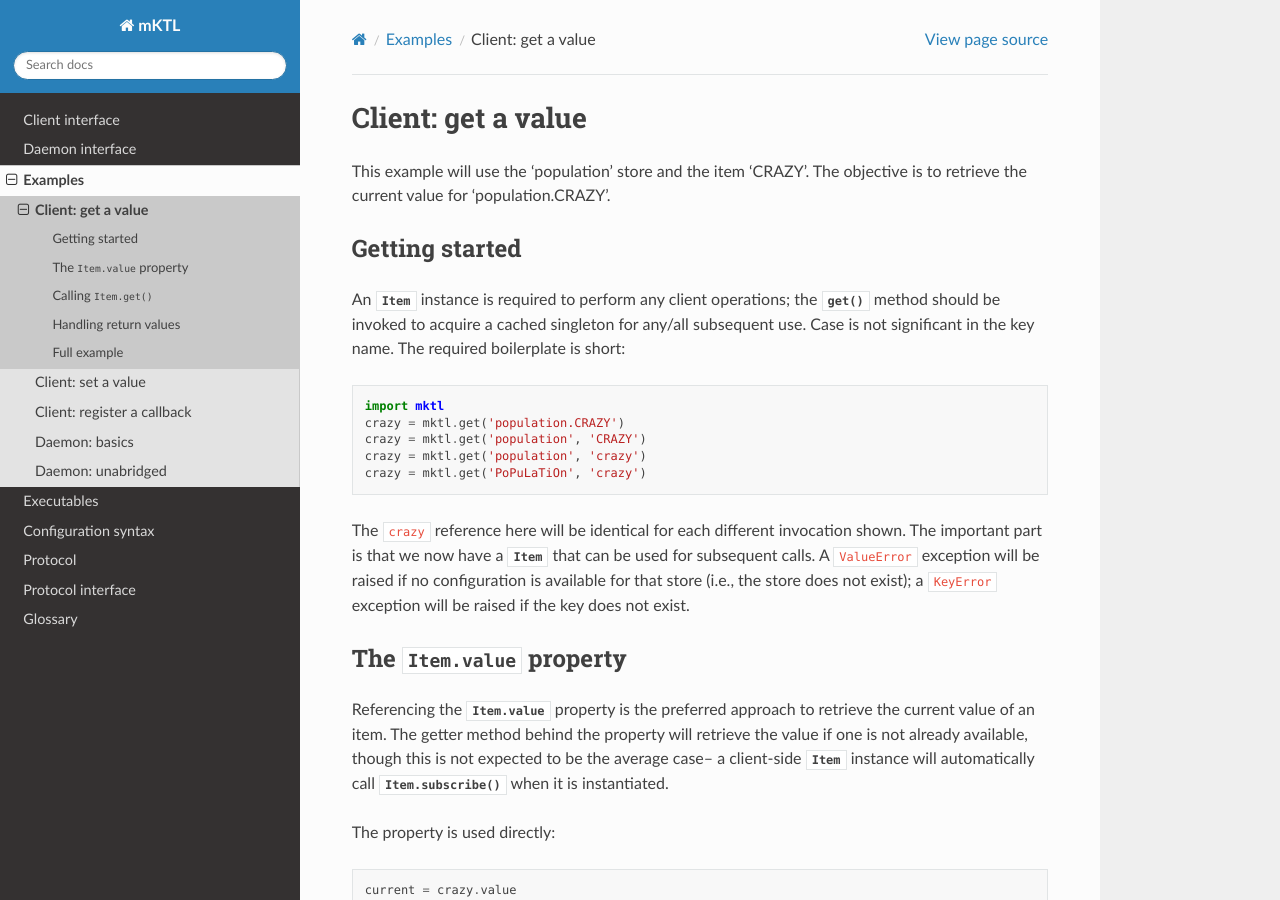
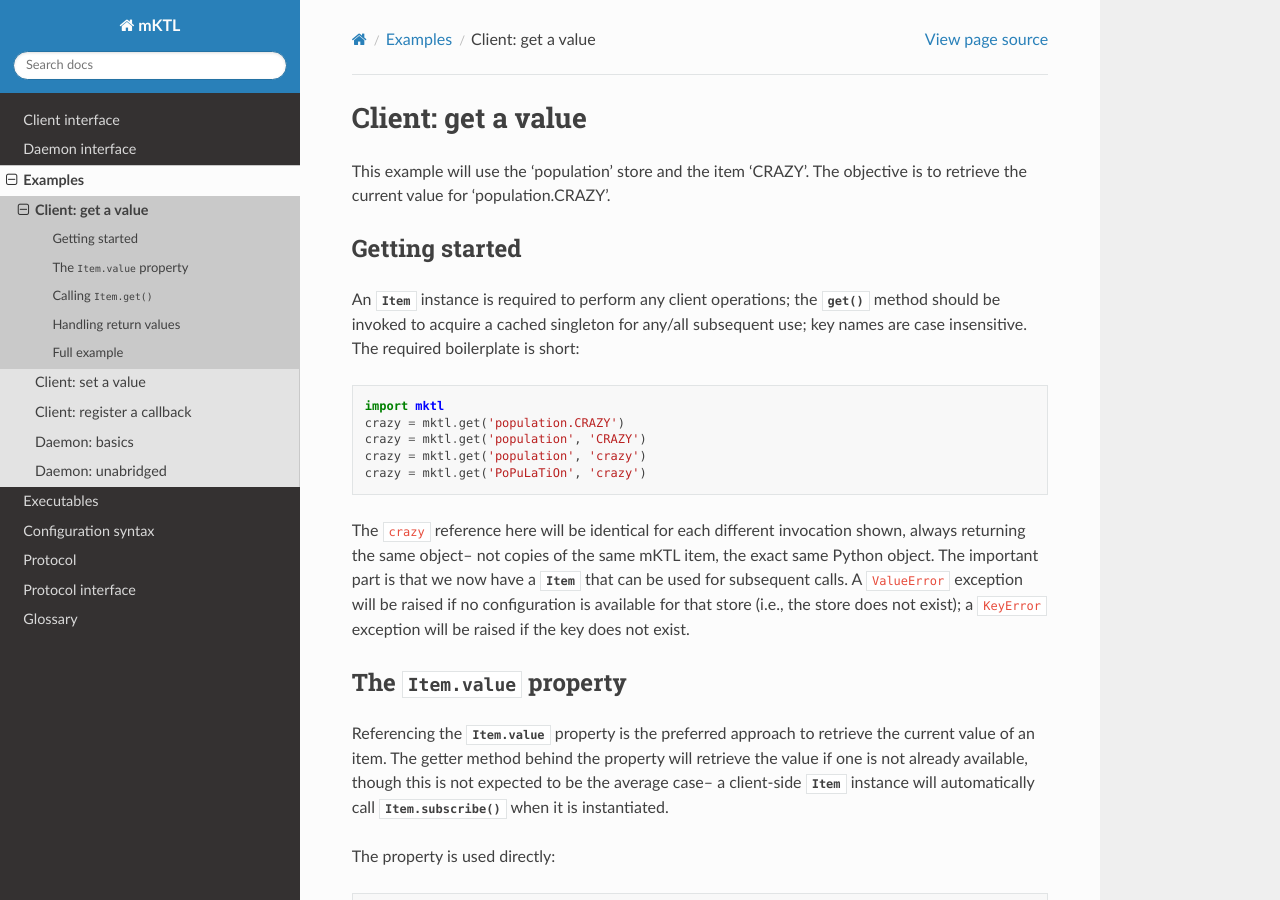
Before and after one commit to KeckObservatory/mKTL, a Sphinx documentation site: the page built from doc/example/get.rst, in a window 1280 px wide and 900 px high. Built offline with Sphinx 7.4.7 and the Read the Docs theme 3.1.0, drawn with Linux system fonts in a browser that asks for light colours.

Commit message:
Updated for clarity, based on Max's suggestions.

```diff
--- a/doc/example/get.rst
+++ b/doc/example/get.rst
@@ -16,7 +16,7 @@ Getting started
 
 An :class:`Item` instance is required to perform any client operations; the
 :func:`get` method should be invoked to acquire a cached singleton for
-any/all subsequent use. Case is not significant in the key name. The required
+any/all subsequent use; key names are case insensitive. The required
 boilerplate is short::
 
     import mktl
@@ -26,8 +26,10 @@ boilerplate is short::
     crazy = mktl.get('PoPuLaTiOn', 'crazy')
 
 The ``crazy`` reference here will be identical for each different invocation
-shown. The important part is that we now have a :class:`Item` that can be used
-for subsequent calls. A ``ValueError`` exception will be raised if no
+shown, always returning the same object-- not copies of the same mKTL item,
+the exact same Python object. The important part is that we now have a
+:class:`Item` that can be used for subsequent calls. A ``ValueError`` exception
+will be raised if no
 configuration is available for that store (i.e., the store does not exist);
 a ``KeyError`` exception will be raised if the key does not exist.
 
```
